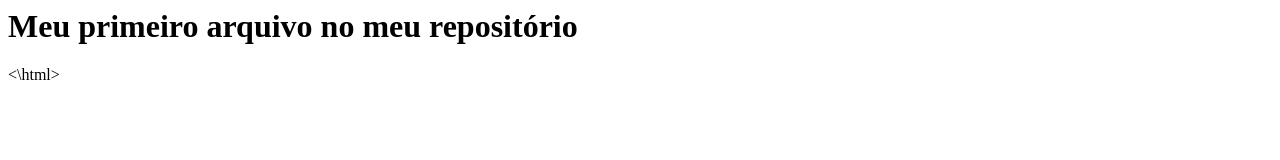
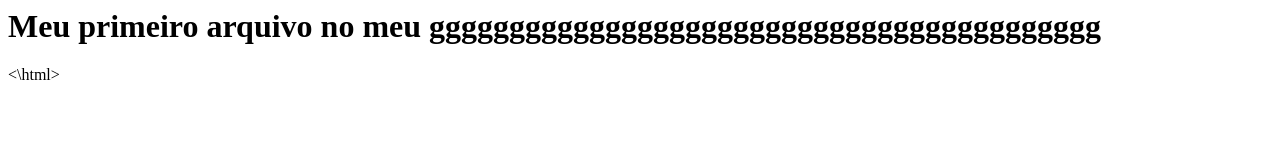
Before and after one commit to Semcoxinha/teste, a plain HTML site: page index.html in a window 1280 px wide. Drawn offline with Linux system fonts and the light colour scheme.

Commit message:
Update index.html

```diff
--- a/index.html
+++ b/index.html
@@ -1,3 +1,3 @@
 <html>
-        <h1> Meu primeiro arquivo no meu repositório</h1>
+        <h1> Meu primeiro arquivo no meu gggggggggggggggggggggggggggggggggggggggggg</h1>
 <\html>
```
